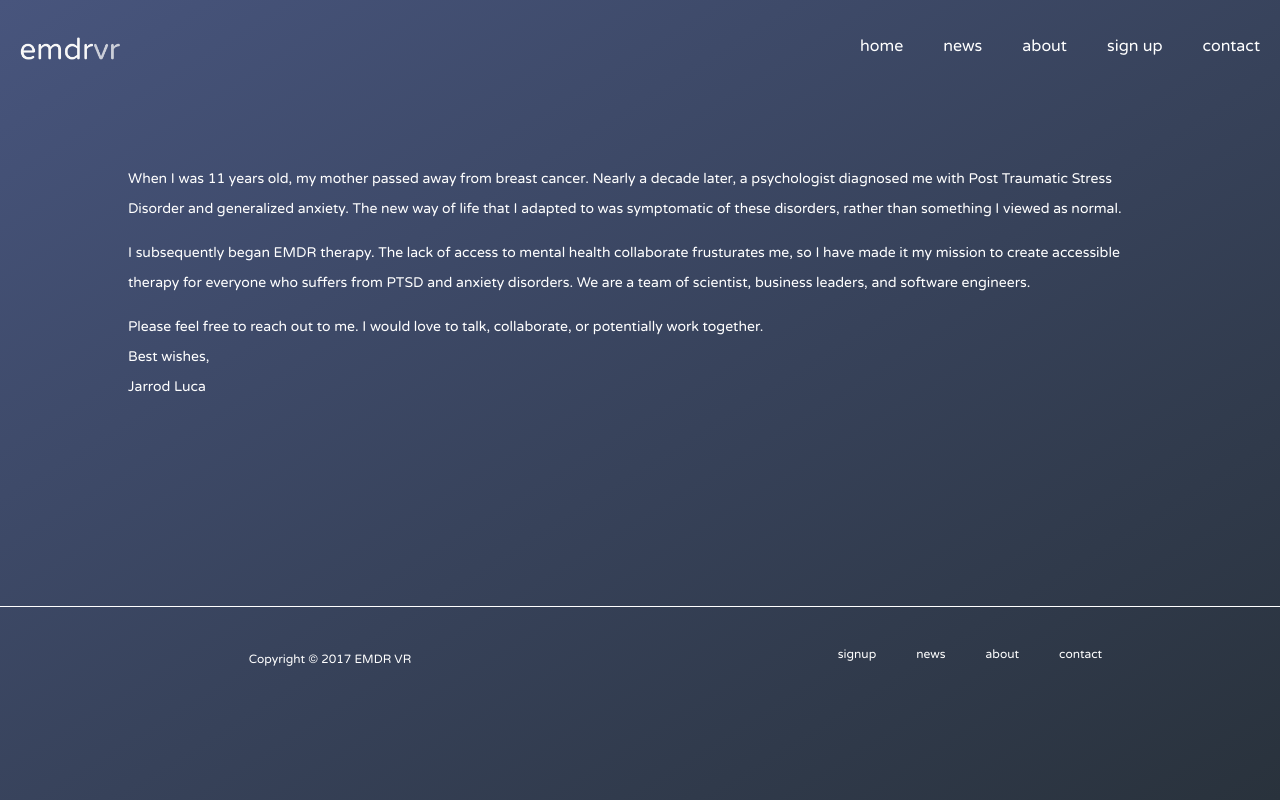
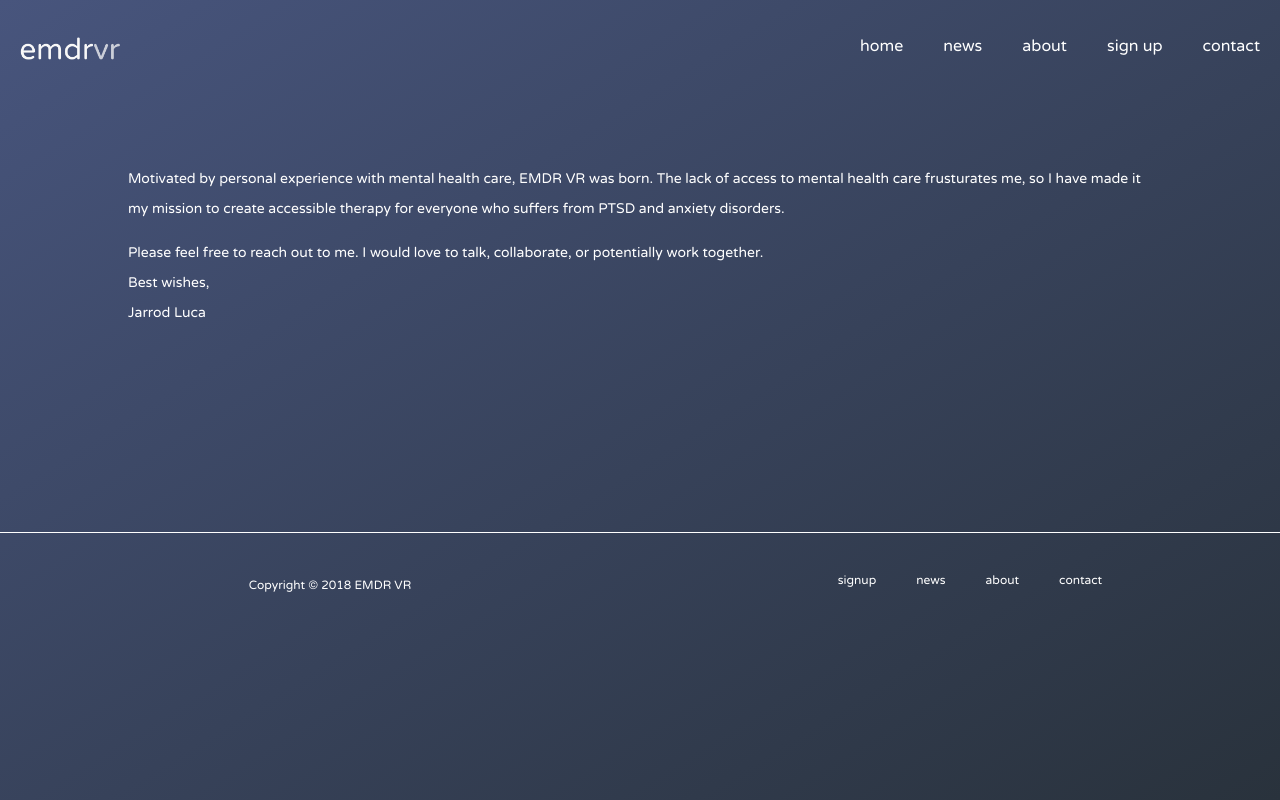
Before and after one commit to jsl15c/site-app, an Angular app: page /about in a window 1280 px wide. Built offline with nearby package versions, Linux system fonts and the light colour scheme.

Commit message:
update UI

```diff
--- a/src/app/about/about.component.html
+++ b/src/app/about/about.component.html
@@ -1,13 +1,9 @@
 <div class="row about-section">
   <p>
-    When I was 11 years old, my mother passed away from breast cancer.
-    Nearly a decade later, a psychologist diagnosed me with Post Traumatic Stress Disorder and generalized anxiety.
-    The new way of life that I adapted to was symptomatic of these disorders, rather than something I viewed as normal.
+    Motivated by personal experience with mental health care, EMDR VR was born. The lack of access to mental health care frusturates me, so I have made it my mission to create accessible therapy for everyone who suffers from PTSD
+    and anxiety disorders.
   </p>
-  <p>
-    I subsequently began EMDR therapy. The lack of access to mental health collaborate frusturates me, so I have made it my mission to create accessible therapy for everyone who suffers from PTSD
-    and anxiety disorders.  We are a team of scientist, business leaders, and software engineers.
-  </p>
+  <p></p>
   <p>
     Please feel free to reach out to me. I would love to talk, collaborate, or potentially work together.<br />
     Best wishes,<br />
--- a/src/app/app-routing.module.ts
+++ b/src/app/app-routing.module.ts
@@ -8,6 +8,7 @@ import { ContactComponent } from './contact/contact.component';
 import { SignupComponent } from './signup/signup.component';
 import { LoginComponent } from './login/login.component';
 import { AdminComponent } from './admin/admin.component';
+import { DoctorComponent } from './doctor/doctor.component';
 
 const routes: Routes = [
   {
@@ -37,6 +38,10 @@ const routes: Routes = [
   {
     path: 'admin',
     component: AdminComponent
+  },
+  {
+    path: 'doctor',
+    component: DoctorComponent
   }
 ];
 
--- a/src/app/app.module.ts
+++ b/src/app/app.module.ts
@@ -16,6 +16,7 @@ import { ContactComponent } from './contact/contact.component';
 import { SignupComponent } from './signup/signup.component';
 import { LoginComponent } from './login/login.component';
 import { AdminComponent } from './admin/admin.component';
+import { DoctorComponent } from './doctor/doctor.component';
 
 
 @NgModule({
@@ -29,7 +30,8 @@ import { AdminComponent } from './admin/admin.component';
     ContactComponent,
     SignupComponent,
     LoginComponent,
-    AdminComponent
+    AdminComponent,
+    DoctorComponent
   ],
   imports: [
     BrowserModule,
--- /dev/null
+++ b/src/app/doctor/doctor.component.html
@@ -0,0 +1,11 @@
+<h2>doctor dashboard</h2>
+<div>
+  <h4>remote integration with app</h4>
+  <div>
+    <p>
+      controls
+    </p>
+    <div></div>
+    <div></div>
+  </div>
+</div>
--- /dev/null
+++ b/src/app/doctor/doctor.component.ts
@@ -0,0 +1,18 @@
+import { Component, OnInit } from '@angular/core';
+import { UserService } from '../services/user.service';
+
+@Component({
+  selector: 'app-doctor',
+  templateUrl: './doctor.component.html',
+  styleUrls: ['./doctor.component.min.css']
+})
+export class DoctorComponent implements OnInit {
+
+  constructor(
+    public userService:UserService
+  ) { }
+
+  ngOnInit() {
+  }
+
+}
--- a/src/app/footer/footer.component.html
+++ b/src/app/footer/footer.component.html
@@ -2,7 +2,7 @@
 <div class="footer">
   <div class="col-1-2 left">
     <p>
-    Copyright © 2017 EMDR VR
+    Copyright © 2018 EMDR VR
   </p>
 </div>
 <div class="col-1-2 right">
--- a/src/app/home/home.component.html
+++ b/src/app/home/home.component.html
@@ -10,7 +10,9 @@
     <a routerLink="/signup">sign up</a>
   </div>
 </div>
+<div id="blog">
 <app-blog></app-blog>
+</div>
 <app-signup id="signup"></app-signup>
 <div class="row content">
   <div class="col col-1-2 left">
--- a/src/app/home/home.component.ts
+++ b/src/app/home/home.component.ts
@@ -19,7 +19,6 @@ export class HomeComponent implements OnInit {
 
   ngOnInit() {
     this.isLoaded = true;
-    this.list();
   }
 
 list() {
```
Also changed, not shown: src/app/doctor/doctor.component.min.css (added), src/app/doctor/doctor.component.scss (added), src/assets/images/logo copy.png (added), 1 other file (tests, documents, lock files or other folders).
